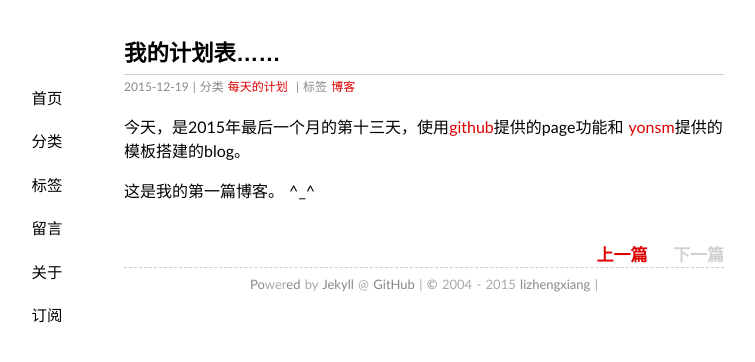
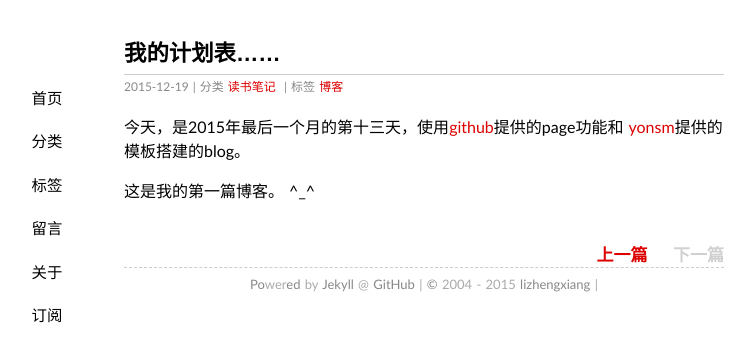
Before and after one commit to lizhengxiang/lizhengxiang.github.io, a Jekyll site: the page built from _posts/2015-12-19-test.md, in a window 1280 px wide. Shown: the top 362 px of the page, without its empty margins (216-971 px from the left). Built offline with Jekyll 4.4.1, drawn with Linux system fonts in a browser that asks for light colours; Markdown is read by kramdown in place of the engine named in the settings; comment, search, counter and statistics services are not loaded.

Commit message:
计划表

```diff
--- a/_posts/2015-12-19-test.md
+++ b/_posts/2015-12-19-test.md
@@ -3,7 +3,7 @@ date: 2015-12-19 11:40:12+00:00
 layout: post
 title: 我的计划表……
 thread: 1
-categories: 每天的计划
+categories: 读书笔记
 tags: 博客
 ---
 
```
